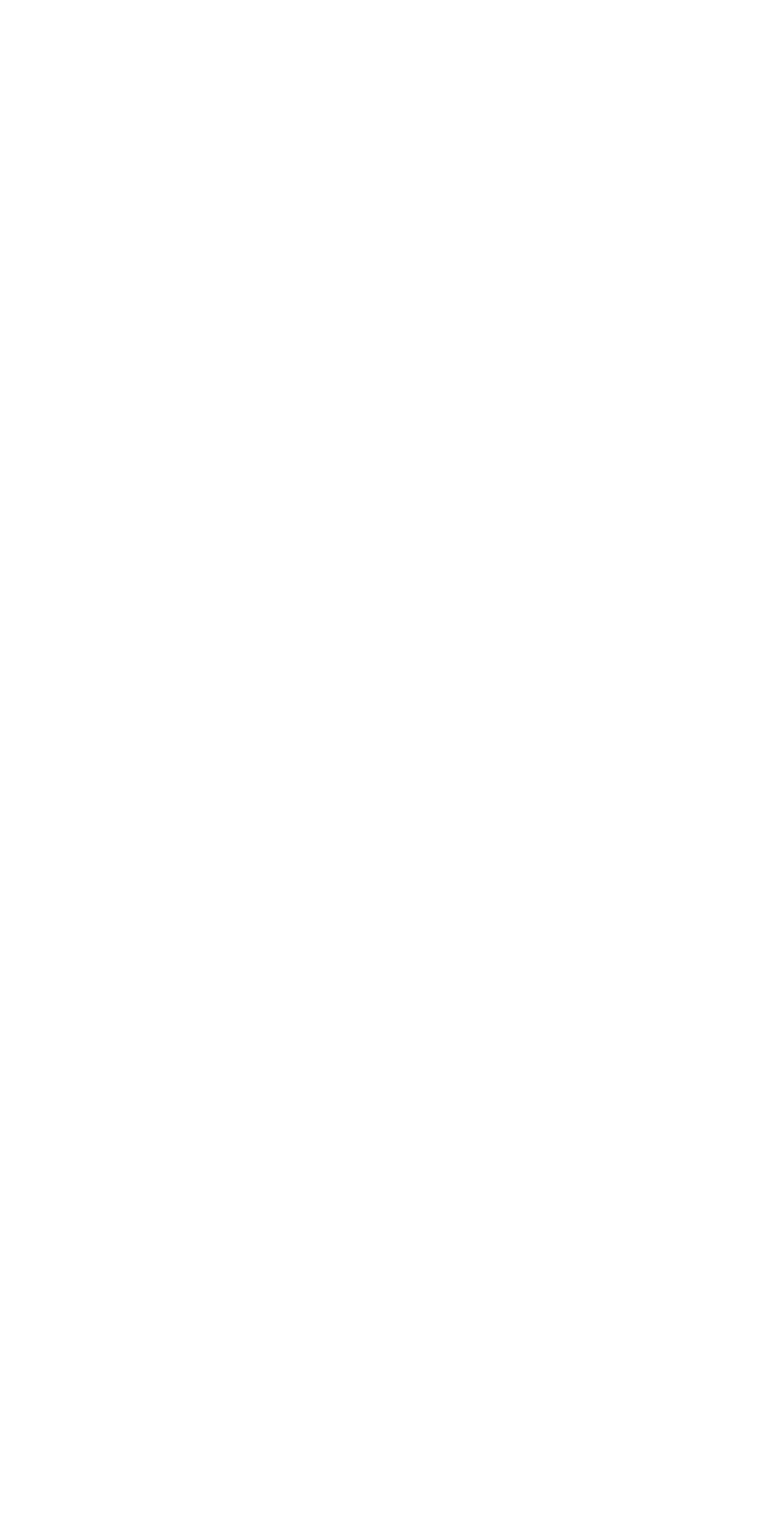
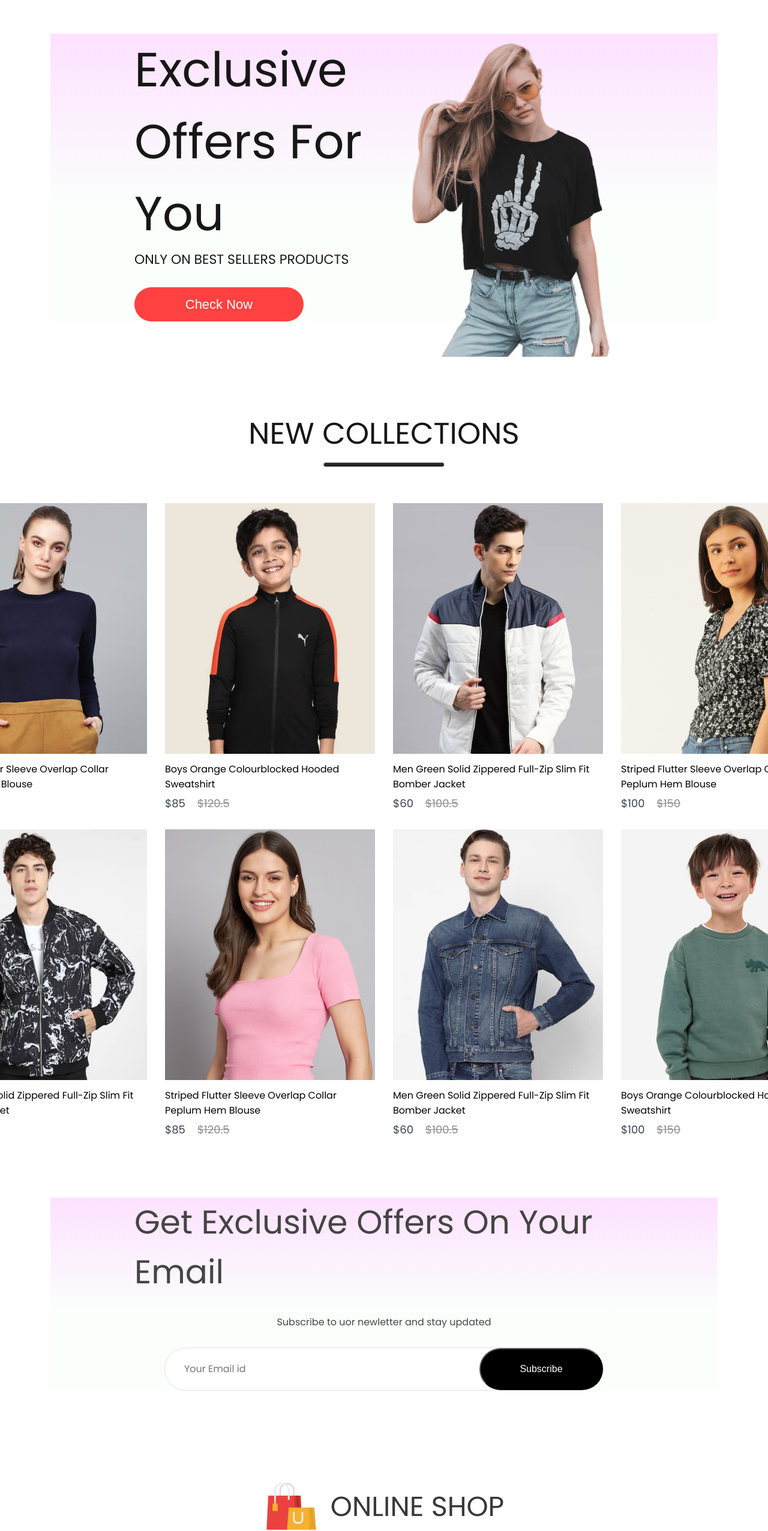
Before and after one commit to evgenii-landau/pet-online-shop, a React (Vite) app: page / in a window 1280 px wide. Shown: the part 1561-4114 px from the top of the page at 60% size. Before the commit the page ends 1617 px from the top, so only its background shows below. Built offline with nearby package versions, Linux system fonts and the light colour scheme.

Commit message:
exclusive new-collection offer and footer section

```diff
--- a/src/App.jsx
+++ b/src/App.jsx
@@ -5,6 +5,7 @@
 import {Product} from "./pages/Product.jsx";
 import {Cart} from "./pages/Cart.jsx";
 import {LoginSignUp} from "./pages/LoginSignUp.jsx";
+import {Footer} from "./components/Footer/Footer.jsx";
 
 
 function App() {
@@ -24,6 +25,7 @@
 					<Route path='/cart' element={<Cart/>}/>
 					<Route path='/login' element={<LoginSignUp/>}/>
 				</Routes>
+				<Footer/>
 			</BrowserRouter>
 		</>
 	)
--- /dev/null
+++ b/src/components/Footer/Footer.jsx
@@ -0,0 +1,40 @@
+import styles from './Footer.module.scss'
+import footer_logo from '../assets/logo_big.png'
+import instagram from '../assets/instagram_icon.png'
+import pintester from '../assets/pintester_icon.png'
+import whatsapp from '../assets/whatsapp_icon.png'
+
+
+const footerLinks = ['Company', 'Products', 'Offices', 'About', 'Contact']
+const icons = [instagram, pintester, whatsapp]
+
+export const Footer = () => {
+	return (
+		<div className={styles.footer}>
+
+			<div className={styles.footerLogo}>
+				<img src={footer_logo} alt="logo"/>
+				<p>ONLINE SHOP</p>
+			</div>
+
+			<ul className={styles.links}>
+				{footerLinks.map((link, i) => (
+					<li key={i}>{link}</li>
+				))}
+			</ul>
+
+			<div className={styles.socialIcon}>
+				{icons.map((icon, i) => (
+					<div key={i} className={styles.iconsContainer}>
+						<img src={icon} alt='icon'/>
+					</div>
+				))}
+			</div>
+
+			<div className={styles.copyright}>
+				<hr/>
+				<p>Copyright @ 2024 - All Right Reserved</p>
+			</div>
+		</div>
+	)
+}
--- /dev/null
+++ b/src/components/Footer/Footer.module.scss
@@ -0,0 +1,62 @@
+.footer {
+  display: flex;
+  flex-direction: column;
+  align-items: center;
+  justify-content: center;
+  gap: 50px;
+}
+
+.footerLogo {
+  display: flex;
+  align-items: center;
+  gap: 20px;
+}
+
+.footerLogo p {
+  color: #383838;
+  font-size: 46px;
+  font-weight: 700;
+}
+
+.links {
+  display: flex;
+  list-style: none;
+  gap: 50px;
+  color: #252525;
+  font-size: 20px;
+}
+
+.links li {
+  cursor: pointer;
+}
+
+.socialIcon {
+  display: flex;
+  gap: 20px;
+}
+
+.iconsContainer {
+  padding: 10px;
+  padding-bottom: 6px;
+  background: #fbfbfb;
+  border: 1px solid #ebebeb;
+}
+
+.copyright {
+  display: flex;
+  flex-direction: column;
+  align-items: center;
+  gap: 30px;
+  width: 100%;
+  margin-bottom: 30px;
+  color: #1a1a1a;
+  font-size: 20px;
+}
+
+.copyright hr {
+  width: 80%;
+  border: none;
+  border-radius: 10px;
+  height: 3px;
+  background: #c7c7c7;
+}
--- /dev/null
+++ b/src/components/NewCollections/NewCollection.module.scss
@@ -0,0 +1,27 @@
+.newCollections {
+  display: flex;
+  flex-direction: column;
+  align-items: center;
+  gap: 10px;
+  margin-bottom: 100px;
+}
+
+.newCollections h1 {
+  color: #171717;
+  font-size: 50px;
+  font-weight: 600;
+}
+
+.newCollections hr {
+  width: 200px;
+  height: 6px;
+  border-radius: 10px;
+  background: #252525;
+}
+
+.collections {
+  display: grid;
+  grid-template-columns: repeat(4, 1fr);
+  margin-top: 50px;
+  gap: 30px;
+}
--- /dev/null
+++ b/src/components/NewCollections/NewCollections.jsx
@@ -0,0 +1,18 @@
+import styles from './NewCollection.module.scss'
+import new_collections from "../assets/new_collections.js";
+import {Item} from "../Items/Item.jsx";
+
+
+export const NewCollections = () => {
+	return (
+		<div className={styles.newCollections}>
+			<h1>NEW COLLECTIONS</h1>
+			<hr/>
+			<div className={styles.collections}>
+				{new_collections.map((item, i) => (
+					<Item key={i} id={item.id} name={item.name} img={item.image} new_price={item.new_price} old_price={item.old_price}/>
+				))}
+			</div>
+		</div>
+	)
+}
--- /dev/null
+++ b/src/components/NewsLetter/NewsLetter.jsx
@@ -0,0 +1,14 @@
+import styles from './NewsLetter.module.scss'
+
+export const NewsLetter = () => {
+	return (
+		<div className={styles.newsLetter}>
+			<h1>Get Exclusive Offers On Your Email</h1>
+			<p>Subscribe to uor newletter and stay updated</p>
+			<div>
+				<input type="email" placeholder='Your Email id'/>
+				<button>Subscribe</button>
+			</div>
+		</div>
+	)
+}
--- /dev/null
+++ b/src/components/NewsLetter/NewsLetter.module.scss
@@ -0,0 +1,55 @@
+.newsLetter {
+  width: 65%;
+  height: 40vh;
+  display: flex;
+  flex-direction: column;
+  align-items: center;
+  justify-content: center;
+  margin: auto;
+  padding: 0 140px;
+  margin-bottom: 150px;
+  background: linear-gradient(180deg, #fde1ff 0%, #e1ffea22 60%);
+  gap: 30px;
+}
+
+.newsLetter h1 {
+  color: #454545;
+  font-size: 55px;
+  font-weight: 600;
+}
+
+.newsLetter p {
+  color: #454545;
+  font-size: 20xp;
+}
+
+.newsLetter div {
+  display: flex;
+  align-items: center;
+  justify-content: space-between;
+  background: white;
+  width: 730px;
+  height: 70px;
+  border-radius: 80px;
+  border: 1px solid #e3e3e3;
+}
+
+.newsLetter input {
+  width: 500px;
+  margin-left: 30px;
+  border: none;
+  outline: none;
+  color: #616161;
+  font-family: Poppins, Arial, sans-serif;
+  font-size: 16px;
+}
+
+.newsLetter div button {
+  width: 210px;
+  height: 70px;
+  border-radius: 80px;
+  background: black;
+  color: white;
+  font-size: 16px;
+  cursor: pointer;
+}
--- /dev/null
+++ b/src/components/Offers/Offer.module.scss
@@ -0,0 +1,49 @@
+.offers {
+  width: 65%;
+  height: 60vh;
+  display: flex;
+  margin: auto;
+  padding: 0 140px;
+  margin-bottom: 150px;
+  background: linear-gradient(180deg, #fde1ff 0%, #e1ffea22 60%);
+}
+
+.offersLeft {
+  flex: 1;
+  display: flex;
+  justify-content: center;
+  flex-direction: column;
+}
+
+.offersLeft h1 {
+  color: #171717;
+  font-size: 80px;
+  font-weight: 800;
+}
+
+.offersLeft p {
+  color: #171717;
+  font-size: 22px;
+  font-weight: 600;
+}
+
+.offersLeft button {
+  width: 282px;
+  height: 70px;
+  border-radius: 35px;
+  background: #FF4141;
+  border: none;
+  color: white;
+  font-size: 22px;
+  font-weight: 500;
+  margin-top: 30px;
+  cursor: pointer;
+}
+
+.offersRight {
+  flex: 1;
+  display: flex;
+  justify-content: flex-end;
+  align-items: center;
+  padding-top: 50px;
+}
--- /dev/null
+++ b/src/components/Offers/Offers.jsx
@@ -0,0 +1,21 @@
+import styles from './Offer.module.scss'
+import exclusive_image from '../assets/exclusive_image.png'
+
+
+export const Offers = () => {
+	return (
+		<div className={styles.offers}>
+			{/* Left Row */}
+			<div className={styles.offersLeft}>
+				<h1>Exclusive</h1>
+				<h1>Offers For You</h1>
+				<p>ONLY ON BEST SELLERS PRODUCTS</p>
+				<button>Check Now</button>
+			</div>
+			{/* Right Row */}
+			<div className={styles.offersRight}>
+				<img src={exclusive_image} alt="exclusive offer"/>
+			</div>
+		</div>
+	)
+}
--- a/src/pages/Shop.jsx
+++ b/src/pages/Shop.jsx
@@ -1,12 +1,18 @@
 import React from 'react'
 import {Hero} from "../components/Hero/Hero.jsx";
 import {Popular} from "../components/Popular/Popular.jsx";
+import {Offers} from "../components/Offers/Offers.jsx";
+import {NewCollections} from "../components/NewCollections/NewCollections.jsx";
+import {NewsLetter} from "../components/NewsLetter/NewsLetter.jsx";
 
 export const Shop = () => {
 	return (
 		<div>
 			<Hero/>
 			<Popular/>
+			<Offers/>
+			<NewCollections/>
+			<NewsLetter/>
 		</div>
 	)
 }
```
